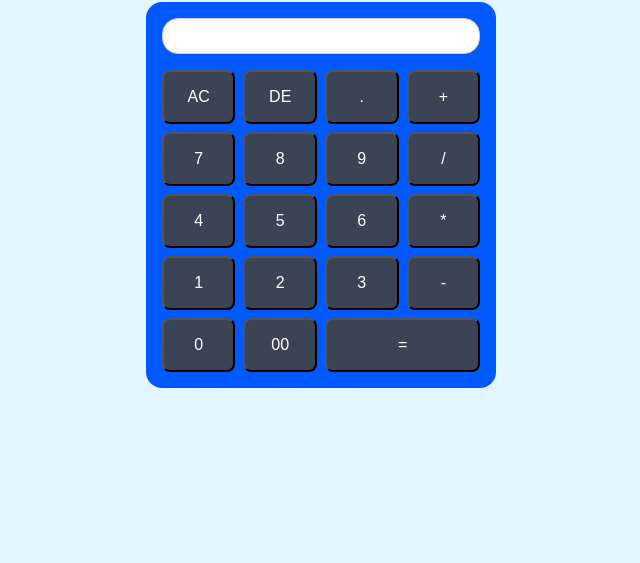
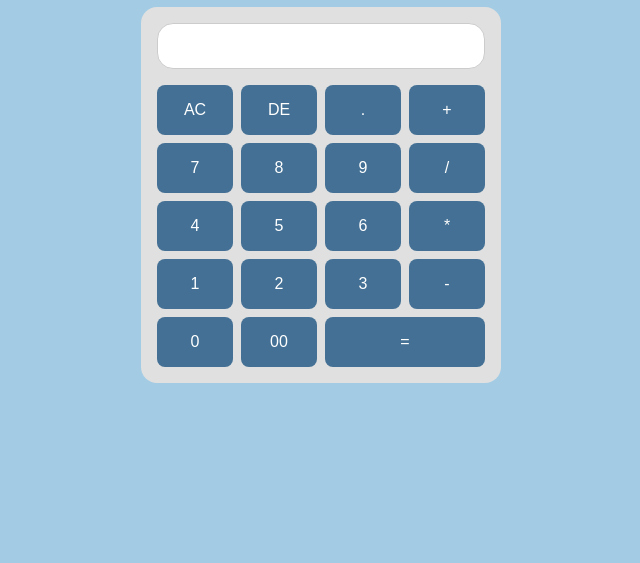
Before and after one commit to vkix-7/Simple_Calculator4u, a plain HTML site: page index.htm in a window 1280 px wide. Shown: the part 253-816 px from the top of the page, without its empty margins (319-959 px from the left). Drawn offline with Linux system fonts and the light colour scheme.

Commit message:
works well

```diff
--- a/index.htm
+++ b/index.htm
@@ -9,7 +9,7 @@
 <body>
 
     <div class="container">
-        <h1>Calculator !!</h1>
+        <h1>Simple Calculator4U</h1>
         <div class="calculator">
             <input class="input" type="text"></input>
             <div class="buttons">
--- a/style.css
+++ b/style.css
@@ -1,6 +1,6 @@
 body {
     font-family: Arial, sans-serif;
-    background-color:#e3f5ff ;
+    background-color: #a3cce4;
   }
 
   .container {
@@ -9,24 +9,23 @@ body {
     justify-content: center;
     align-items: center;
     height: 100vh;
-
+    color: rgb(94, 6, 82);
   }
 
   .calculator {
     margin: 0 auto;
     padding: 1rem;
-    background-color: #f5f5f5;
+    background-color: #e0e0e0; /* Lighter primary color */
+    border-radius: 1rem;
+  }
 
-    border-radius: 1rem;
-  background-color: #0059ff;
-}
 
   .calculator .input {
     margin-bottom: 1rem;
-    padding: .2rem;
+    padding: 0.5rem;
     text-align: right;
     background-color: #fff;
-    border: .1rem solid #ccc;
+    border: 0.1rem solid #ccc;
     border-radius: 1rem;
     font-size: 1.5rem;
   }
@@ -34,25 +33,43 @@ body {
   .calculator .buttons {
     display: grid;
     grid-template-columns: repeat(4, 1fr);
-    grid-gap: .5rem;
+    grid-gap: 0.5rem;
   }
-
-
 
   .calculator .buttons .equal {
     grid-column: span 2;
-
   }
 
-.operator{
-    color:#539246;
+  .operator {
+    color: #539246;
   }
+
   .calculator .buttons button {
     padding: 1rem;
     font-size: 1rem;
-    background-color:#3b4455;
+    background-color: #437094; /* Adjusted secondary color */
+    border: none;
+    border-radius: 0.5rem;
+    cursor: pointer;
+    color: white;
+    transition: background-color 0.2s ease-in-out; /* Added transition for hover effect */
+  }
 
-    border-radius: .5rem;
-    cursor: pointer;
-    color:white;
+  .calculator .buttons button:hover {
+    background-color: #12263d; /* Hover effect color change */
   }
+
+  .calculator .buttons button:active {
+    background-color: #e22593; /* Active state color change (optional) */
+  }
+
+  /* Example media query for smaller screens (adjust as needed) */
+  @media (max-width: 768px) {
+    .calculator {
+      width: 90%;
+    }
+
+    .calculator .buttons {
+      grid-template-columns: repeat(3, 1fr);
+    }
+  }
```
Lines whose indentation alone changed are shown as unchanged.
